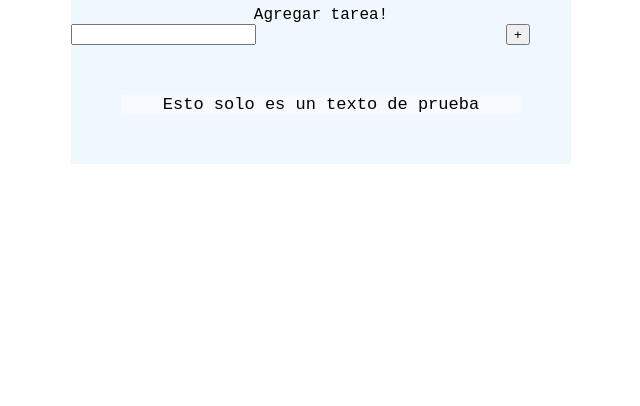
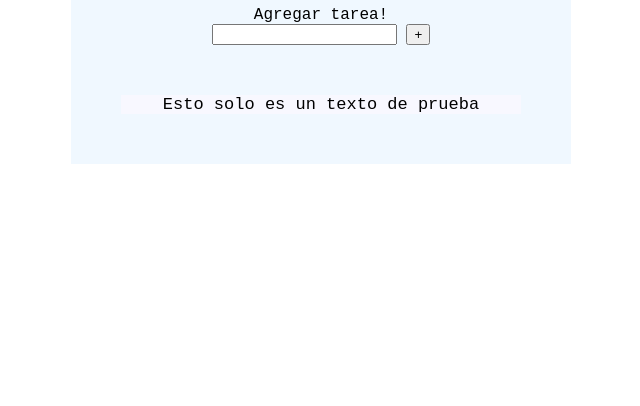
Before and after one commit to EddieGilXD/To-Dolist, a plain HTML site: page index.html in a window 1280 px wide. Shown: the part 394-800 px from the top of the page, without its empty margins (377-1017 px from the left). Drawn offline with Linux system fonts and the light colour scheme.

Commit message:
refactorizando codigo
trabajando js

```diff
--- a/index.html
+++ b/index.html
@@ -5,7 +5,6 @@
     <meta name="viewport" content="width=device-width, initial-scale=1.0">
     <title>To-Do list</title>
     <link rel="stylesheet" href="styles.css">
-    <script src="script.js"></script>
 </head>
 <body>
     <main>
@@ -15,13 +14,17 @@
             </div>
             <p>Agregar tarea!</p>
             <form>
-                <input id="in" class="To-do" type="text">
-                <input for="in" class="agregar" type="button" value="+">
+                <div class="inputs" id="newTask">
+                    <input id="taskInput" class="to-do" type="text">
+                    <button  id="push" class="agregar">+</button>
+                </div>
             </form>
             <div class="list-container">
+                <ul id="taskList" ></ul>
                 <p>Esto solo es un texto de prueba</p>
             </div>
         </div>
     </main>
+    <script src="script.js"></script>
 </body>
 </html>
--- a/script.js
+++ b/script.js
@@ -1,4 +1,5 @@
-class tarea (nombreTarea) {
-    this.nombreTarea = tarea;
-
+document.querySelector('#push').onclick = function (){
+    if (document.querySelector('#newTask input').value.length == 0){
+        alert("Ingrese la tarea de nuevo");
+    }
 }
--- a/styles.css
+++ b/styles.css
@@ -12,15 +12,18 @@ main {
     text-align: center;
     margin: 0%;
 }
-.agregar {
-    position: absolute;
-     margin-left: 50%;
+.inputs {
+    margin-left: auto;
+    margin-right: auto;
 }
+
 h1 {
     text-align: center;
 }
 form {
-    display: block;
+    display:flex;
+
+
 }
 .list-container {
     font-size: 17px;
```
